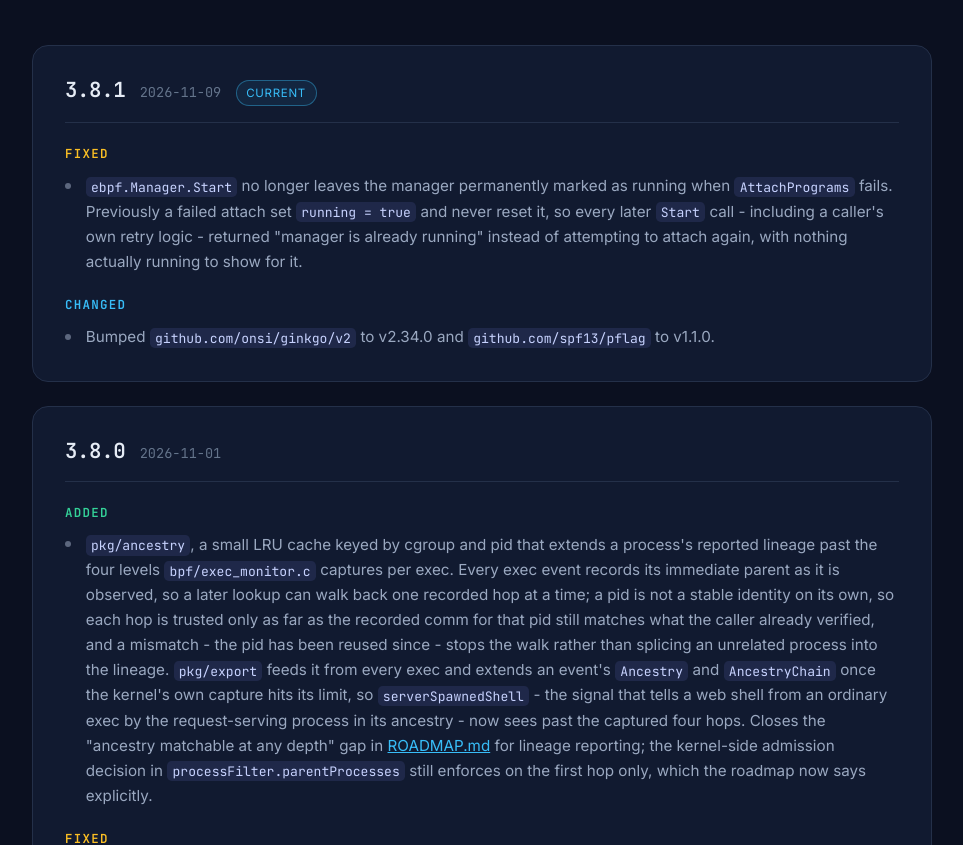
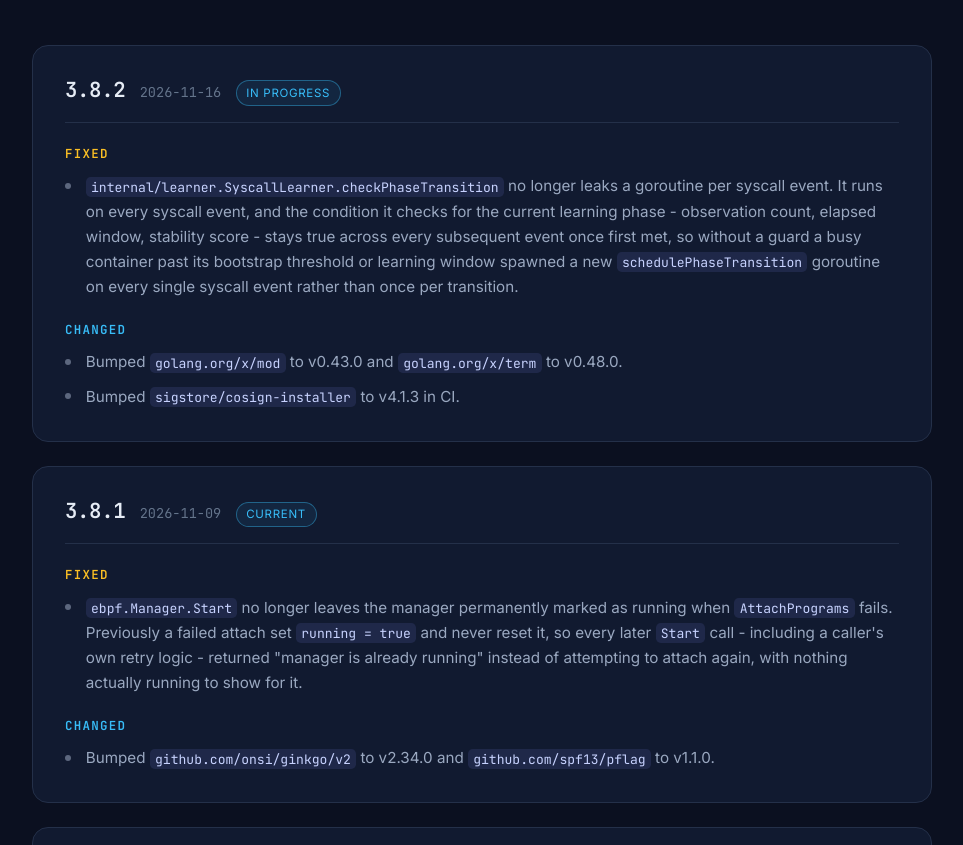
Before and after one commit to obsernetics/pahlevan, a plain HTML site: page pages/changelog.html in a window 1280 px wide. Shown: the part 1856-2701 px from the top of the page, without its empty margins (158-1121 px from the left). Drawn offline with nearby package versions, Linux system fonts and the light colour scheme.

Commit message:
release: v3.8.2
Signed-off-by: Reza Ghanbari <ghanbari.reza94@gmail.com>

```diff
--- a/pages/changelog.html
+++ b/pages/changelog.html
@@ -174,6 +174,27 @@ docker inspect --format '{{index .RepoDigests 0}}' \
 
             <div class="release-list">
                 <!--pahlevan:sitegen releases-->
+                <article class="release">
+                    <div class="release-head">
+                        <h3 class="release-version">3.8.2</h3>
+                        <span class="release-date">2026-11-16</span>
+                        <span class="release-pill">In progress</span>
+                    </div>
+                    <div class="change-group">
+                        <h4 class="fixed">Fixed</h4>
+                        <ul>
+                            <li><code>internal/learner.SyscallLearner.checkPhaseTransition</code> no longer leaks a goroutine per syscall event. It runs on every syscall event, and the condition it checks for the current learning phase - observation count, elapsed window, stability score - stays true across every subsequent event once first met, so without a guard a busy container past its bootstrap threshold or learning window spawned a new <code>schedulePhaseTransition</code> goroutine on every single syscall event rather than once per transition.</li>
+                        </ul>
+                    </div>
+                    <div class="change-group">
+                        <h4 class="changed">Changed</h4>
+                        <ul>
+                            <li>Bumped <code>golang.org/x/mod</code> to v0.43.0 and <code>golang.org/x/term</code> to v0.48.0.</li>
+                            <li>Bumped <code>sigstore/cosign-installer</code> to v4.1.3 in CI.</li>
+                        </ul>
+                    </div>
+                </article>
+
                 <article class="release">
                     <div class="release-head">
                         <h3 class="release-version">3.8.1</h3>
```
Also changed, not shown: 6 other files.
